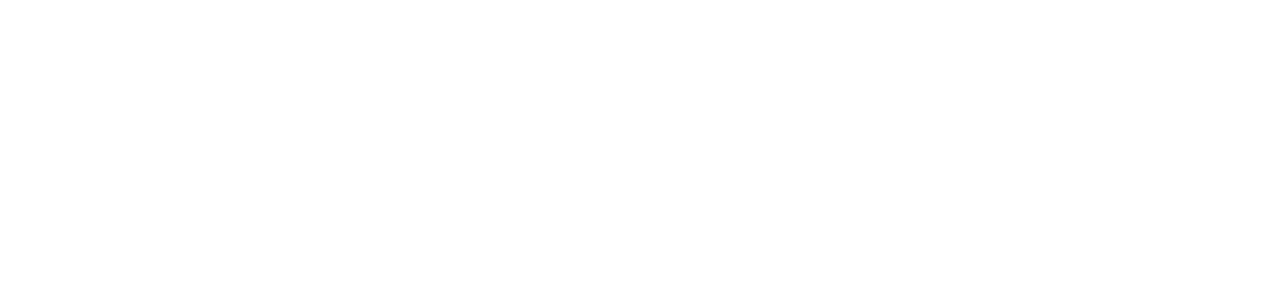
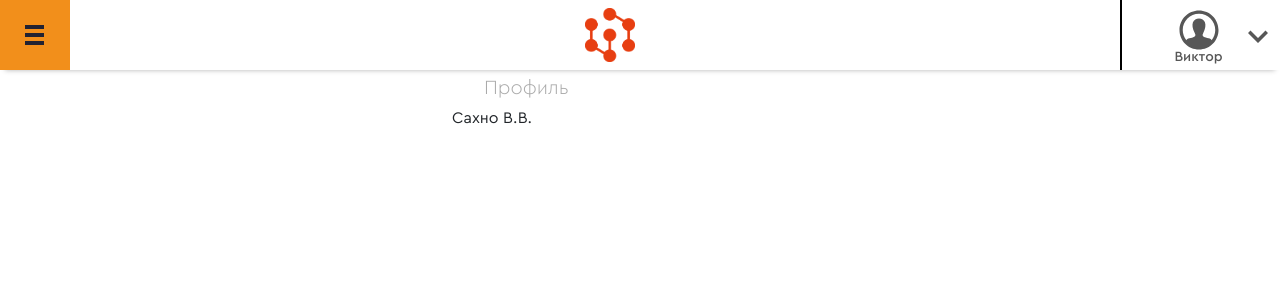
Before and after one commit to ga-wk/saga-asu-ikit, a React (Create React App) app: page /profile in a window 1280 px wide. Shown: the top 300 px of the page. Built offline with nearby package versions, Linux system fonts and the light colour scheme.

Commit message:
начал верстать профиль мобиль

```diff
--- a/src/App.js
+++ b/src/App.js
@@ -3,6 +3,7 @@
 import { Home } from './pages/Home';
 import { Login } from './pages/Login';
 import { HeaderPage } from './pages/HeaderPage'
+import { ProfilePage } from './pages/ProfilePage'
 
 export default function App() {
   return (
@@ -12,6 +13,7 @@
           <Route path="/" exact component={Home}/>
           <Route path="/login" exact component={Login}/>
           <Route path="/header" exact component={HeaderPage}/>
+          <Route path="/profile" exact component={ProfilePage}/>
         </Switch>
       </div>
     </BrowserRouter>
--- a/src/components/Header/index.js
+++ b/src/components/Header/index.js
@@ -72,7 +72,7 @@
     <div className="main-header__top">
       <div className="main-header__inner-wrapper">
         <img className="main-header__logo-image" src={sfuLogoHeaderMobile} width="50" height="50" alt="СФУ ЛОГО" />
-        <div className="main-header__profile">
+        <div className="main-header__profile" onClick={helpClick}>
         <span className="main-header__student-name">Виктор</span>
         <span className="main-header__student-icon">
         <svg width="40" height="40" viewBox="0 0 40 41" fill="none" xmlns="http://www.w3.org/2000/svg">
@@ -86,7 +86,7 @@
             <li className="help__item"><a className="help__link" href="#">Сообщить о проблеме</a></li>
             <li className="help__item"><a className="help__link" href="#">Выход</a></li>
           </ul>
-          <button className="help__toggle" onClick={helpClick}>Закрыть</button>
+          <button className="help__toggle">Закрыть</button>
         </div>
         </div>
       </div>
--- a/src/components/Header/index.scss
+++ b/src/components/Header/index.scss
@@ -25,7 +25,7 @@
 }
 
 .main-header {
-  max-width: 320px;
+  max-width: 376px;
   margin: 0 auto;
   position: relative;
 }
@@ -223,6 +223,11 @@
   padding-top: 10px;
 
   border-left: 2px solid #000000;
+
+  &:active,
+  &:hover {
+    cursor: pointer;
+  }
 
   // &::after {
   //   content: "";
--- a/src/components/Profile/index.js
+++ b/src/components/Profile/index.js
@@ -1,7 +1,20 @@
-import React from 'react'
+import React, { Fragment } from 'react';
 
 import './index.scss'
+import { Header } from '../Header';
 
-export const Profile = () => (
-
-)
+export const Profile = () => {
+    return (
+        <>
+            <Header/>
+            <div className="profile">
+                <h1 className="main-title">
+                    <a className="main-title__link">Профиль</a>
+                </h1>
+                <div className="profile-info">
+                    <span className="profile-info__name">Сахно В.В.</span>
+                </div>
+            </div>
+        </>
+    )
+}
--- a/src/components/Profile/index.scss
+++ b/src/components/Profile/index.scss
@@ -0,0 +1,35 @@
+.profile {
+    max-width: 376px;
+
+    margin: 0 auto;
+}
+
+.main-title {
+    font-size: 20px;
+    line-height: 20px;
+    font-weight: 300;
+
+    margin-left: 32px;
+    margin-top: 8px;
+}
+
+.main-title__link {
+    color: #575757;
+    opacity: 0.5;
+
+    &:hover,
+    &:active,
+    &:focus {
+        color: #afbdfc;
+
+        opacity: 1;
+
+        text-decoration: none;
+
+        border-bottom: 1px solid #afbdfc;
+    }
+}
+
+.profile-info__name {
+
+}
--- /dev/null
+++ b/src/pages/ProfilePage.js
@@ -0,0 +1,11 @@
+import React, { Fragment } from 'react';
+
+import { Profile } from '../components/Profile';
+
+export const ProfilePage = () => {
+  return (
+    <Fragment>
+      <Profile/>
+    </Fragment>
+  )
+}
```
